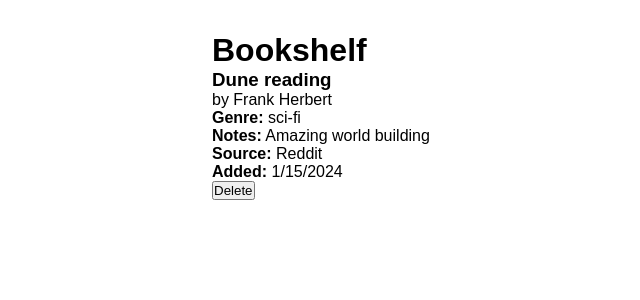
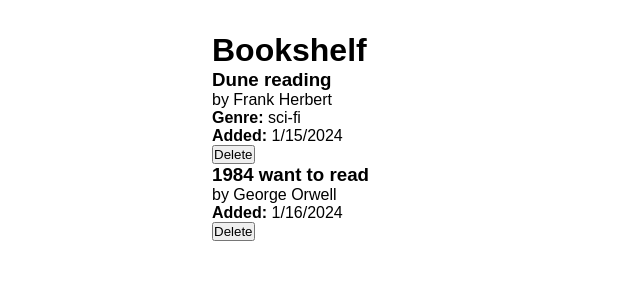
Before and after one commit to ishandahal/bookshelf-app, a React (Vite) app in the folder frontend-react/: page / in a window 1280 px wide. Shown: the top 300 px of the page, without its empty margins (60-700 px from the left). Built offline with nearby package versions, Linux system fonts and the light colour scheme.

Commit message:
feat: add BookList component with empty state (TDD)

```diff
--- a/frontend-react/src/App.tsx
+++ b/frontend-react/src/App.tsx
@@ -1,16 +1,23 @@
-import BookCard from './components/BookCard'
+import BookList from './components/BookList'
 import type { Book } from './types'
 
-const testBook: Book = {
+const testBooks: Book[] = [
+  {
     id: 1,
     title: 'Dune',
     author: 'Frank Herbert',
     status: 'reading',
     genre: 'sci-fi',
-	notes: 'Amazing world building',
-	source: 'Reddit',
     added_at: '2024-01-15T10:00:00',
-}
+  },
+  {
+    id: 2,
+    title: '1984',
+    author: 'George Orwell',
+    status: 'want-to-read',
+    added_at: '2024-01-16T10:00:00',
+  },
+]
 
 function App() {
   function handleDelete(id: number) {
@@ -20,7 +27,7 @@ function App() {
   return (
     <div>
       <h1>Bookshelf</h1>
-			<BookCard book={testBook} onDelete={handleDelete} />
+      <BookList books={testBooks} onDelete={handleDelete} />
     </div>
   )
 }
--- /dev/null
+++ b/frontend-react/src/components/BookList.tsx
@@ -0,0 +1,23 @@
+import type { Book } from '../types'
+import BookCard from './BookCard'
+
+interface BookListProps {
+  books: Book[]
+  onDelete: (id: number) => void
+}
+
+function BookList({ books, onDelete }: BookListProps) {
+  if (books.length === 0) {
+    return <p>No books yet. Add one above!</p>
+  }
+
+  return (
+    <div>
+      {books.map(book => (
+        <BookCard key={book.id} book={book} onDelete={onDelete} />
+      ))}
+    </div>
+  )
+}
+
+export default BookList
```
Also changed, not shown: 1 other file (tests, documents, lock files or other folders). Lines whose indentation alone changed are shown as unchanged.
